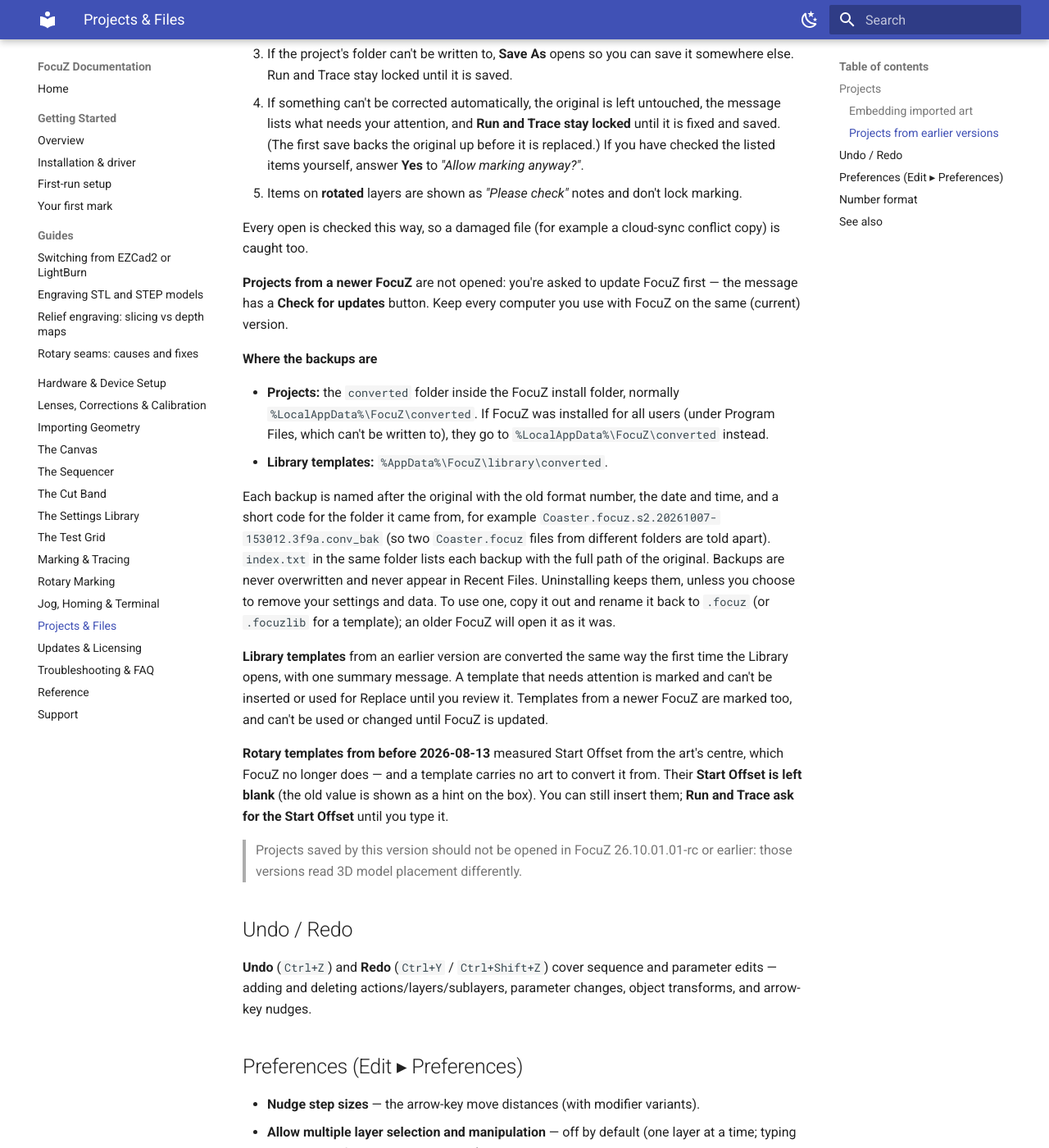
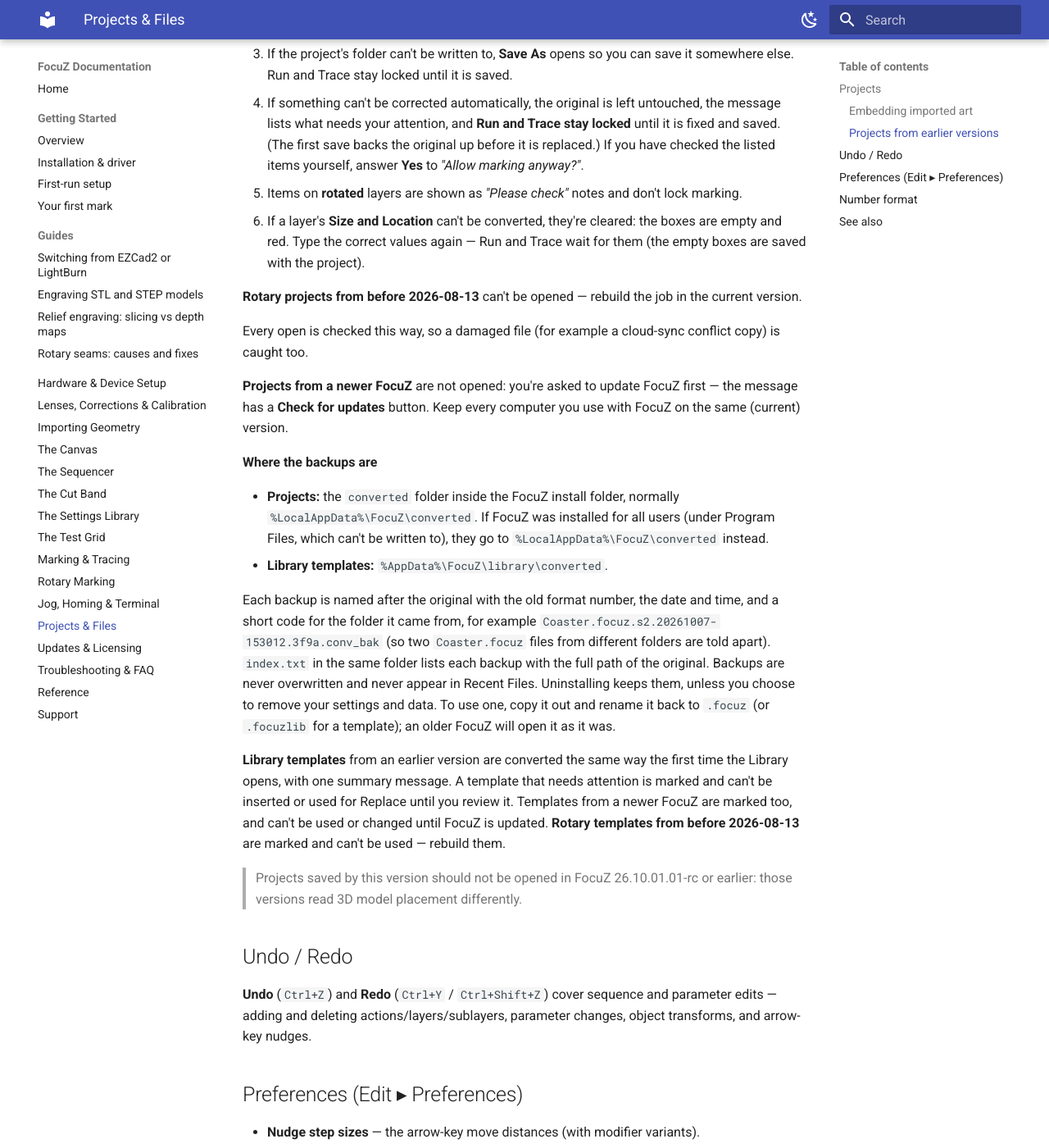
Before and after one commit to Lokahi-Shop/focuz-docs, an MkDocs documentation site: the page built from docs/projects-files.md, in a window 1280 px wide and 1400 px high, scrolled down 1038 px. Shown: the whole window at 82% size. Built offline with MkDocs 1.6.1 and Material for MkDocs 9.7.7, drawn with Linux system fonts in a browser that asks for light colours.

Commit message:
Projects: unconvertible Size/Location cleared; pre-2026-08-13 rotary files not opened
Co-Authored-By: Claude Opus 5.5 <noreply@anthropic.com>

```diff
--- a/docs/projects-files.md
+++ b/docs/projects-files.md
@@ -40,6 +40,10 @@ When you open a project saved by an earlier FocuZ, it is brought up to date for
    backs the original up before it is replaced.) If you have checked the listed items yourself, answer
    **Yes** to *"Allow marking anyway?"*.
 5. Items on **rotated** layers are shown as *"Please check"* notes and don't lock marking.
+6. If a layer's **Size and Location** can't be converted, they're cleared: the boxes are empty and red. Type the
+   correct values again — Run and Trace wait for them (the empty boxes are saved with the project).
+
+**Rotary projects from before 2026-08-13** can't be opened — rebuild the job in the current version.
 
 Every open is checked this way, so a damaged file (for example a cloud-sync conflict copy) is caught too.
 
@@ -64,12 +68,7 @@ open it as it was.
 **Library templates** from an earlier version are converted the same way the first time the Library
 opens, with one summary message. A template that needs attention is marked and can't be inserted or used
 for Replace until you review it. Templates from a newer FocuZ are marked too, and can't be used or changed
-until FocuZ is updated.
-
-**Rotary templates from before 2026-08-13** measured Start Offset from the art's centre, which FocuZ no
-longer does — and a template carries no art to convert it from. Their **Start Offset is left blank** (the
-old value is shown as a hint on the box). You can still insert them; **Run and Trace ask for the Start
-Offset** until you type it.
+until FocuZ is updated. **Rotary templates from before 2026-08-13** are marked and can't be used — rebuild them.
 
 > Projects saved by this version should not be opened in FocuZ 26.10.01.01-rc or earlier: those versions
 > read 3D model placement differently.
```
